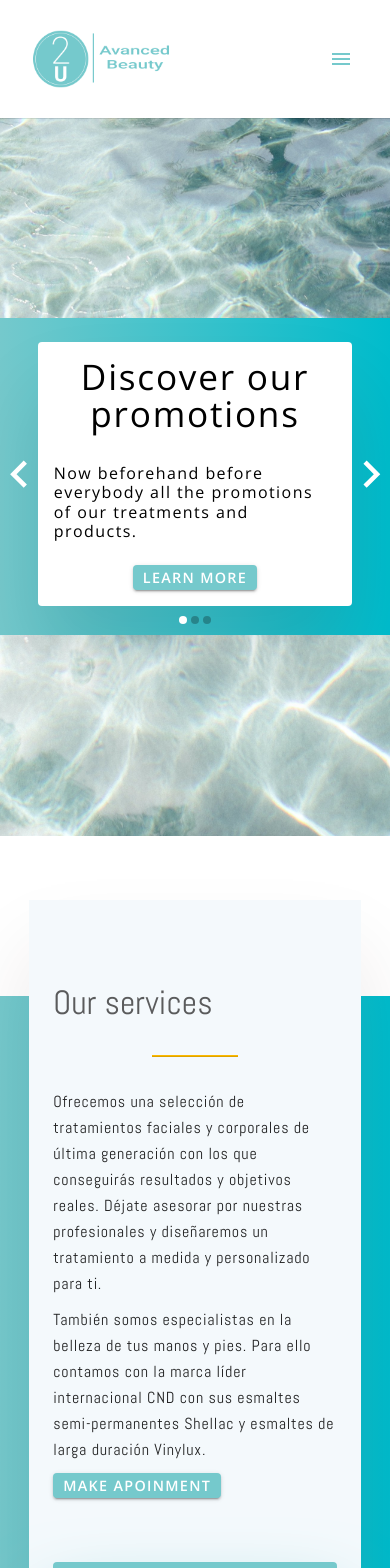
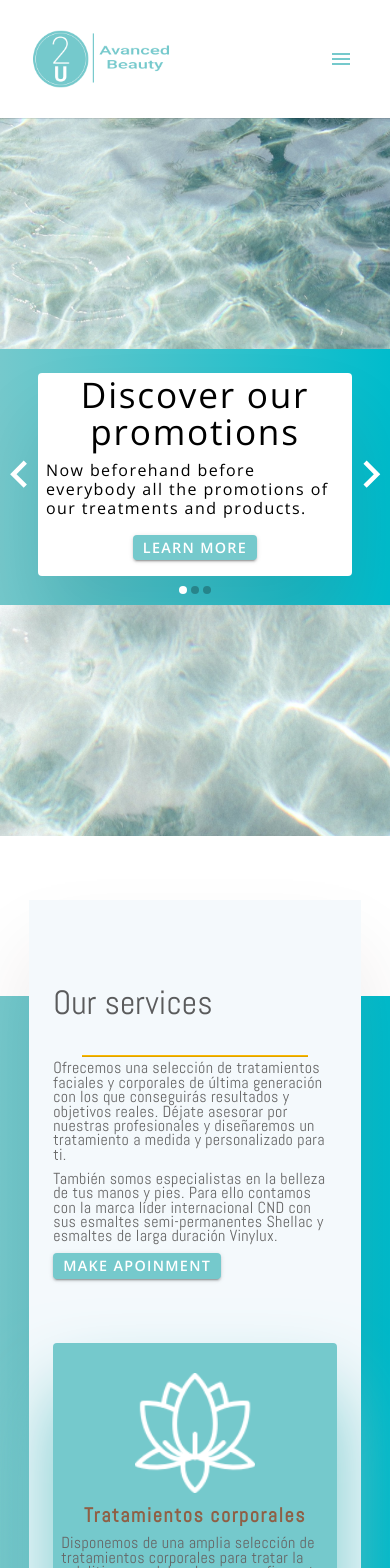
Before and after one commit to Rocamain/2u, a React (Create React App) app: page / in a window 390 px wide. Shown: the top 1568 px of the page. Built offline with nearby package versions, Linux system fonts and the light colour scheme; data requests are answered from the project's data file.

Commit message:
creates section Our Centers that emplies a refactoring on Card and CardGrid components, adding the posibility of add more than one paragragh conntent, as well as subtitles, creates variants for a better management on compenent versions or difference on  Cards component

```diff
--- a/data/db.json
+++ b/data/db.json
@@ -25,21 +25,34 @@
   "Home": [
     {
       "component": "Carousel",
+
       "cards": [
         {
           "title": "Discover our promotions",
-          "content": "Now beforehand before everybody all the promotions of our treatments and products.",
-          "button": "Learn More"
+          "content": [
+            "Now beforehand before everybody all the promotions of our treatments and products."
+          ],
+          "button": "Learn More",
+          "variantTitle": "title1",
+          "variantContent": "body1"
         },
         {
           "title": "The best products",
-          "content": "Now beforehand before everybody all the promotions of our treatments and products.",
-          "button": "Learn More"
+          "content": [
+            "Now beforehand before everybody all the promotions of our treatments and products."
+          ],
+          "button": "Learn More",
+          "variantTitle": "title1",
+          "variantContent": "body1"
         },
         {
           "title": "Can you image??",
-          "content": "Now beforehand before everybody all the promotions of our treatments and products.",
-          "button": "Learn More"
+          "content": [
+            "Now beforehand before everybody all the promotions of our treatments and products."
+          ],
+          "button": "Learn More",
+          "variantTitle": "title1",
+          "variantContent": "body1"
         }
       ]
     },
@@ -55,23 +68,39 @@
       "cards": [
         {
           "title": "Tratamientos corporales",
-          "content": "Disponemos de una amplia selección de tratamientos corporales para tratar la celulitis, remodelar, drenar o reafirmar tu piel en los que combinamos técnicas manuales con aparatología avanzada.",
-          "iconFileName": "Tratamientos_corporales.png"
+          "content": [
+            "Disponemos de una amplia selección de tratamientos corporales para tratar la celulitis, remodelar, drenar o reafirmar tu piel en los que combinamos técnicas manuales con aparatología avanzada."
+          ],
+          "iconFileName": "Tratamientos_corporales.png",
+          "variantTitle": "title2",
+          "variantContent": "body2"
         },
         {
           "title": "Manicuras y pedicuras",
-          "content": "Trabajamos con productos innovadores y seguros como CND en sus versiones Vinylux y Shellac.",
-          "iconFileName": "Manicuras_y_pedicuras.png"
+          "content": [
+            "Trabajamos con productos innovadores y seguros como CND en sus versiones Vinylux y Shellac."
+          ],
+          "iconFileName": "Manicuras_y_pedicuras.png",
+          "variantTitle": "title2",
+          "variantContent": "body2"
         },
         {
           "title": "Tratamientos faciales",
-          "content": "Para nuestros tratamientos faciales elegimos Thalgo, cosmética 100% de origen marino que nace en las profundidades del océano.",
-          "iconFileName": "Tratamientos_faciales.png"
+          "content": [
+            "Para nuestros tratamientos faciales elegimos Thalgo, cosmética 100% de origen marino que nace en las profundidades del océano."
+          ],
+          "iconFileName": "Tratamientos_faciales.png",
+          "variantTitle": "title2",
+          "variantContent": "body2"
         },
         {
           "title": "Fotodepilacion",
-          "content": "Olvídate del vello con nuestro tratamiento de fotodepilación IPL, luz pulsada de alta intensidad.",
-          "iconFileName": "Fotodepilacion.png"
+          "content": [
+            "Olvídate del vello con nuestro tratamiento de fotodepilación IPL, luz pulsada de alta intensidad."
+          ],
+          "iconFileName": "Fotodepilacion.png",
+          "variantTitle": "title2",
+          "variantContent": "body2"
         }
       ]
     },
@@ -109,18 +138,30 @@
       "cards": [
         {
           "title": "Quality products",
-          "content": "Sólo utilizamos los mejores productos del mercado, razón que nos hace diferenciarnos de los demás.",
-          "iconFileName": "Quality_products.png"
+          "content": [
+            "Sólo utilizamos los mejores productos del mercado, razón que nos hace diferenciarnos de los demás."
+          ],
+          "iconFileName": "Quality_products.png",
+          "variantTitle": "title2",
+          "variantContent": "body2"
         },
         {
           "title": "Personalized treatments",
-          "content": "Nuestro trato es totalmente personalizado, queremos que tu experiencia con nosotros siempre sea la mejor.",
-          "iconFileName": "Personalized_treatments.png"
+          "content": [
+            "Nuestro trato es totalmente personalizado, queremos que tu experiencia con nosotros siempre sea la mejor."
+          ],
+          "iconFileName": "Personalized_treatments.png",
+          "variantTitle": "title2",
+          "variantContent": "body2"
         },
         {
           "title": "Qualified personel",
-          "content": "Contamos con el mejor personal profesional, todos altamente cualificados en terapias estéticas y con amplia experiencia.",
-          "iconFileName": "Qualified_personel.png"
+          "content": [
+            "Contamos con el mejor personal profesional, todos altamente cualificados en terapias estéticas y con amplia experiencia."
+          ],
+          "iconFileName": "Qualified_personel.png",
+          "variantTitle": "title2",
+          "variantContent": "body2"
         }
       ]
     },
@@ -129,20 +170,32 @@
       "title": "Partners",
       "cards": [
         {
-          "content": "La marca profesional internacional líder que revoluciona el sector de la belleza de manos y pies.",
-          "iconFileName": "cbeauty.jpg"
+          "content": [
+            "La marca profesional internacional líder que revoluciona el sector de la belleza de manos y pies."
+          ],
+          "iconFileName": "cbeauty.jpg",
+          "variantContent": "body2"
         },
         {
-          "content": "Después de más de 30 años de experiencia y de investigación científica LPG Endermologie ofrece una alternativa natural al 100%: estimula la actividad celular latente dentro de nuestra piel para luchar contra todas las manifestaciones antiestéticas (arrugas, flacidez de la piel, la grasa resistente localizada, la apariencia de la celulitis, y más).",
-          "iconFileName": "lpg.png"
+          "content": [
+            "Después de más de 30 años de experiencia y de investigación científica LPG Endermologie ofrece una alternativa natural al 100%: estimula la actividad celular latente dentro de nuestra piel para luchar contra todas las manifestaciones antiestéticas (arrugas, flacidez de la piel, la grasa resistente localizada, la apariencia de la celulitis, y más)."
+          ],
+          "iconFileName": "lpg.png",
+          "variantContent": "body2"
         },
         {
-          "content": "Alma, uno de los fabricantes líderes en la industria médica y estética que ofrece tecnologías y tratamientos de última generación basados en radiofrecuencia, fotodepilación, laser y ultrasonidos.",
-          "iconFileName": "alma.svg"
+          "content": [
+            "Alma, uno de los fabricantes líderes en la industria médica y estética que ofrece tecnologías y tratamientos de última generación basados en radiofrecuencia, fotodepilación, laser y ultrasonidos."
+          ],
+          "iconFileName": "alma.svg",
+          "variantContent": "body2"
         },
         {
-          "content": "Extractos marinos naturales que concentran principios activos, minerales y oligoelementos, hasta 10.000 veces superiores a las plantas terrestres.",
-          "iconFileName": "thalgo.jpg"
+          "content": [
+            "Extractos marinos naturales que concentran principios activos, minerales y oligoelementos, hasta 10.000 veces superiores a las plantas terrestres."
+          ],
+          "iconFileName": "thalgo.jpg",
+          "variantContent": "body2"
         }
       ]
     }
@@ -199,18 +252,30 @@
       "cards": [
         {
           "title": "Quality products",
-          "content": "Sólo utilizamos los mejores productos del mercado, razón que nos hace diferenciarnos de los demás.",
-          "iconFileName": "Quality_products.png"
+          "content": [
+            "Sólo utilizamos los mejores productos del mercado, razón que nos hace diferenciarnos de los demás."
+          ],
+          "iconFileName": "Quality_products.png",
+          "variantTitle": "title2",
+          "variantContent": "body2"
         },
         {
           "title": "Personalized treatments",
-          "content": "Nuestro trato es totalmente personalizado, queremos que tu experiencia con nosotros siempre sea la mejor.",
-          "iconFileName": "Personalized_treatments.png"
+          "content": [
+            "Nuestro trato es totalmente personalizado, queremos que tu experiencia con nosotros siempre sea la mejor."
+          ],
+          "iconFileName": "Personalized_treatments.png",
+          "variantTitle": "title2",
+          "variantContent": "body2"
         },
         {
           "title": "Qualified personel",
-          "content": "Contamos con el mejor personal profesional, todos altamente cualificados en terapias estéticas y con amplia experiencia.",
-          "iconFileName": "Qualified_personel.png"
+          "content": [
+            "Contamos con el mejor personal profesional, todos altamente cualificados en terapias estéticas y con amplia experiencia."
+          ],
+          "iconFileName": "Qualified_personel.png",
+          "variantTitle": "title2",
+          "variantContent": "body2"
         }
       ]
     },
@@ -219,20 +284,33 @@
       "title": "Partners",
       "cards": [
         {
-          "content": "La marca profesional internacional líder que revoluciona el sector de la belleza de manos y pies.",
-          "iconFileName": "cbeauty.jpg"
+          "content": [
+            "La marca profesional internacional líder que revoluciona el sector de la belleza de manos y pies."
+          ],
+          "iconFileName": "cbeauty.jpg",
+
+          "variantContent": "body2"
         },
         {
-          "content": "Después de más de 30 años de experiencia y de investigación científica LPG Endermologie ofrece una alternativa natural al 100%: estimula la actividad celular latente dentro de nuestra piel para luchar contra todas las manifestaciones antiestéticas (arrugas, flacidez de la piel, la grasa resistente localizada, la apariencia de la celulitis, y más).",
-          "iconFileName": "lpg.png"
+          "content": [
+            "Después de más de 30 años de experiencia y de investigación científica LPG Endermologie ofrece una alternativa natural al 100%: estimula la actividad celular latente dentro de nuestra piel para luchar contra todas las manifestaciones antiestéticas (arrugas, flacidez de la piel, la grasa resistente localizada, la apariencia de la celulitis, y más)."
+          ],
+          "iconFileName": "lpg.png",
+          "variantContent": "body2"
         },
         {
-          "content": "Alma, uno de los fabricantes líderes en la industria médica y estética que ofrece tecnologías y tratamientos de última generación basados en radiofrecuencia, fotodepilación, laser y ultrasonidos.",
-          "iconFileName": "alma.svg"
+          "content": [
+            "Alma, uno de los fabricantes líderes en la industria médica y estética que ofrece tecnologías y tratamientos de última generación basados en radiofrecuencia, fotodepilación, laser y ultrasonidos."
+          ],
+          "iconFileName": "alma.svg",
+          "variantContent": "body2"
         },
         {
-          "content": "Extractos marinos naturales que concentran principios activos, minerales y oligoelementos, hasta 10.000 veces superiores a las plantas terrestres.",
-          "iconFileName": "thalgo.jpg"
+          "content": [
+            "Extractos marinos naturales que concentran principios activos, minerales y oligoelementos, hasta 10.000 veces superiores a las plantas terrestres."
+          ],
+          "iconFileName": "thalgo.jpg",
+          "variantContent": "body2"
         }
       ]
     }
@@ -261,23 +339,39 @@
       "cards": [
         {
           "title": "Tratamientos corporales",
-          "content": "Disponemos de una amplia selección de tratamientos corporales para tratar la celulitis, remodelar, drenar o reafirmar tu piel en los que combinamos técnicas manuales con aparatología avanzada.",
-          "iconFileName": "Tratamientos_corporales.png"
+          "content": [
+            "Disponemos de una amplia selección de tratamientos corporales para tratar la celulitis, remodelar, drenar o reafirmar tu piel en los que combinamos técnicas manuales con aparatología avanzada."
+          ],
+          "iconFileName": "Tratamientos_corporales.png",
+          "variantTitle": "title2",
+          "variantContent": "body2"
         },
         {
           "title": "Manicuras y pedicuras",
-          "content": "Trabajamos con productos innovadores y seguros como CND en sus versiones Vinylux y Shellac.",
-          "iconFileName": "Manicuras_y_pedicuras.png"
+          "content": [
+            "Trabajamos con productos innovadores y seguros como CND en sus versiones Vinylux y Shellac."
+          ],
+          "iconFileName": "Manicuras_y_pedicuras.png",
+          "variantTitle": "title2",
+          "variantContent": "body2"
         },
         {
           "title": "Tratamientos faciales",
-          "content": "Para nuestros tratamientos faciales elegimos Thalgo, cosmética 100% de origen marino que nace en las profundidades del océano.",
-          "iconFileName": "Tratamientos_faciales.png"
+          "content": [
+            "Para nuestros tratamientos faciales elegimos Thalgo, cosmética 100% de origen marino que nace en las profundidades del océano."
+          ],
+          "iconFileName": "Tratamientos_faciales.png",
+          "variantTitle": "title2",
+          "variantContent": "body2"
         },
         {
           "title": "Fotodepilacion",
-          "content": "Olvídate del vello con nuestro tratamiento de fotodepilación IPL, luz pulsada de alta intensidad.",
-          "iconFileName": "Fotodepilacion.png"
+          "content": [
+            "Olvídate del vello con nuestro tratamiento de fotodepilación IPL, luz pulsada de alta intensidad."
+          ],
+          "iconFileName": "Fotodepilacion.png",
+          "variantTitle": "title2",
+          "variantContent": "body2"
         }
       ]
     },
@@ -349,24 +443,81 @@
       ],
       "button": "Check Fares"
     },
+    {
+      "component": "CardsGrid",
+      "title": "Our Centers",
+      "cards": [
+        {
+          "title": "Barcelona",
+          "subtitle": "L'ILL DIAGONAL",
+          "content": [
+            "Avda. Diagonal, 569",
+            "08029 – Barcelona",
+            "Telf: 93 410 14 87",
+            "Móvil: 640 725 935"
+          ],
+          "variantTitle": "title3",
+          "variantSubtitle": "subtitle1",
+          "variantContent": "body3"
+        },
+        {
+          "title": "Barcelona",
+          "subtitle": "TURO PARK",
+          "content": [
+            "C/ Tenor Viñas, 3",
+            "08021 – Barcelona",
+            "Telf: 93 200 96 56",
+            "Móvil: 640 725 934"
+          ],
+          "variantTitle": "title3",
+          "variantSubtitle": "subtitle1",
+          "variantContent": "body3"
+        },
+        {
+          "title": "Palma de Malloca",
+          "subtitle": "PALMA",
+          "content": [
+            "C/ Josep Anselm Clavé, 6",
+            "07002 – Palma de Mallorca",
+            "Telf: 971 707 281",
+            "Móvil: 646 531 481"
+          ],
+          "variantTitle": "title3",
+          "variantSubtitle": "subtitle1",
+          "variantContent": "body3"
+        }
+      ]
+    },
 
     {
       "component": "CardsGrid",
       "cards": [
         {
           "title": "Quality products",
-          "content": "Sólo utilizamos los mejores productos del mercado, razón que nos hace diferenciarnos de los demás.",
-          "iconFileName": "Quality_products.png"
+          "content": [
+            "Sólo utilizamos los mejores productos del mercado, razón que nos hace diferenciarnos de los demás."
+          ],
+          "iconFileName": "Quality_products.png",
+          "variantTitle": "title2",
+          "variantContent": "body2"
         },
         {
           "title": "Personalized treatments",
-          "content": "Nuestro trato es totalmente personalizado, queremos que tu experiencia con nosotros siempre sea la mejor.",
-          "iconFileName": "Personalized_treatments.png"
+          "content": [
+            "Nuestro trato es totalmente personalizado, queremos que tu experiencia con nosotros siempre sea la mejor."
+          ],
+          "iconFileName": "Personalized_treatments.png",
+          "variantTitle": "title2",
+          "variantContent": "body2"
         },
         {
           "title": "Qualified personel",
-          "content": "Contamos con el mejor personal profesional, todos altamente cualificados en terapias estéticas y con amplia experiencia.",
-          "iconFileName": "Qualified_personel.png"
+          "content": [
+            "Contamos con el mejor personal profesional, todos altamente cualificados en terapias estéticas y con amplia experiencia."
+          ],
+          "iconFileName": "Qualified_personel.png",
+          "variantTitle": "title2",
+          "variantContent": "body2"
         }
       ]
     },
@@ -375,20 +526,32 @@
       "title": "Partners",
       "cards": [
         {
-          "content": "La marca profesional internacional líder que revoluciona el sector de la belleza de manos y pies.",
-          "iconFileName": "cbeauty.jpg"
+          "content": [
+            "La marca profesional internacional líder que revoluciona el sector de la belleza de manos y pies."
+          ],
+          "iconFileName": "cbeauty.jpg",
+          "variantContent": "body2"
         },
         {
-          "content": "Después de más de 30 años de experiencia y de investigación científica LPG Endermologie ofrece una alternativa natural al 100%: estimula la actividad celular latente dentro de nuestra piel para luchar contra todas las manifestaciones antiestéticas (arrugas, flacidez de la piel, la grasa resistente localizada, la apariencia de la celulitis, y más).",
-          "iconFileName": "lpg.png"
+          "content": [
+            "Después de más de 30 años de experiencia y de investigación científica LPG Endermologie ofrece una alternativa natural al 100%: estimula la actividad celular latente dentro de nuestra piel para luchar contra todas las manifestaciones antiestéticas (arrugas, flacidez de la piel, la grasa resistente localizada, la apariencia de la celulitis, y más)."
+          ],
+          "iconFileName": "lpg.png",
+          "variantContent": "body2"
         },
         {
-          "content": "Alma, uno de los fabricantes líderes en la industria médica y estética que ofrece tecnologías y tratamientos de última generación basados en radiofrecuencia, fotodepilación, laser y ultrasonidos.",
-          "iconFileName": "alma.svg"
+          "content": [
+            "Alma, uno de los fabricantes líderes en la industria médica y estética que ofrece tecnologías y tratamientos de última generación basados en radiofrecuencia, fotodepilación, laser y ultrasonidos."
+          ],
+          "iconFileName": "alma.svg",
+          "variantContent": "body2"
         },
         {
-          "content": "Extractos marinos naturales que concentran principios activos, minerales y oligoelementos, hasta 10.000 veces superiores a las plantas terrestres.",
-          "iconFileName": "thalgo.jpg"
+          "content": [
+            "Extractos marinos naturales que concentran principios activos, minerales y oligoelementos, hasta 10.000 veces superiores a las plantas terrestres."
+          ],
+          "iconFileName": "thalgo.jpg",
+          "variantContent": "body2"
         }
       ]
     }
--- a/src/assets/static/theme/styledTheme.js
+++ b/src/assets/static/theme/styledTheme.js
@@ -105,6 +105,41 @@ theme = createTheme(theme, {
       fontFamily: ['Open Sans', 'Abel'].join(','),
       letterSpacing: '0.05em',
     },
+    title3: {
+      fontWeight: '600',
+      fontSize: '1.2rem',
+      color: '#00BCCC',
+      lineHeight: 1.25,
+      fontFamily: ['Abel', 'Open Sans'].join(','),
+      letterSpacing: '0.05em',
+      // marginBottom: '0.5em',
+      [theme.breakpoints.between('xs', 'sm')]: {
+        fontWeight: '700',
+        fontSize: '1.3rem',
+        lineHeight: '1.3rem',
+        letterSpacing: '0.04em',
+      },
+      [theme.breakpoints.between('sm', 'md')]: {
+        fontSize: '1.45rem',
+        lineHeight: '1.3rem',
+        letterSpacing: '0.03em',
+      },
+      [theme.breakpoints.up('md')]: {
+        fontSize: '1.6rem',
+        lineHeight: '1.5rem',
+        letterSpacing: '0.02em',
+      },
+    },
+    subtitle1: {
+      fontWeight: '700',
+      fontSize: '0.9rem',
+      color: '#666',
+      fontFamily: ['Open Sans', 'Abel'].join(','),
+      marginBottom: '0.5em',
+      fontSize: '0.9rem',
+      lineHeight: '1rem',
+      letterSpacing: '0.01em',
+    },
     navbarLinks: {
       fontWeight: '600',
       fontSize: '0.9rem',
@@ -134,17 +169,27 @@ theme = createTheme(theme, {
     body2: {
       fontWeight: '400',
       fontSize: '1rem',
-      color: theme.palette.text.primary,
-      lineHeight: 1.63,
+      color: '#666',
+      lineHeight: '0.9rem',
       fontFamily: ['Abel', 'Open Sans'].join(','),
-      letterSpacing: '0.05rem',
+      letterSpacing: '0.02rem',
       marginBottom: '0.6em',
       [theme.breakpoints.up('md')]: {
         fontSize: '1.14rem',
+        lineHeight: '1.08rem',
+        letterSpacing: '0.03rem',
       },
     },
+    body3: {
+      fontWeight: '500',
+      fontSize: '1rem',
+      color: '#666',
+      lineHeight: '0.9rem',
+      fontFamily: ['Abel', 'Open Sans'].join(','),
+      marginBottom: '0.5em',
+    },
     title2: {
-      fontWeight: '400',
+      fontWeight: '600',
       fontSize: '1.4rem',
       lineHeight: 1.05,
       fontFamily: ['Abel', 'Open Sans'].join(','),
@@ -186,6 +231,22 @@ theme = createTheme(theme, {
           flexDirection: 'column',
           alignItems: 'center',
           boxShadow: '0px 50px 80px 0px rgb(12 2 2 / 10%)',
+          '&:hover': {},
+        },
+      },
+    },
+    MuiCardHeader: {
+      styleOverrides: {
+        root: {
+          padding: '0.2em',
+          '&:hover': {},
+        },
+      },
+    },
+    MuiCardContent: {
+      styleOverrides: {
+        root: {
+          padding: '0.5em',
           '&:hover': {},
         },
       },
--- a/src/components/sections/CardsGrid.jsx
+++ b/src/components/sections/CardsGrid.jsx
@@ -5,7 +5,7 @@ import useCardStyles from '../../hooks/styles/useCardStyles';
 function CardsGrid(props) {
   const { path, cards, title } = props;
   const classes = useCardStyles();
-  console.log(props);
+
   return (
     <Box>
       {title && (
@@ -36,8 +36,8 @@ function CardsGrid(props) {
               item
               key={index}
               xs={8}
-              sm={cards.length > 3 ? 5 : 4}
-              md={3}
+              sm={cards.length > 3 ? 5 : 8}
+              md={4}
               sx={{
                 textAlign: 'center',
                 width: cards.length > 3 ? '100%' : '80%',
--- a/src/components/single/Card.jsx
+++ b/src/components/single/Card.jsx
@@ -14,6 +14,7 @@ import StyledButton from './Button';
 
 export default function StyledCard(props) {
   const { cardInfo, exit, carousel, iconFileName, cardStyles } = props;
+  const { variantContent, variantTitle, variantSubtitle } = cardInfo;
 
   let animationStyles = useSlideAnimation();
 
@@ -36,21 +37,22 @@ export default function StyledCard(props) {
         {cardInfo.title && (
           <CardHeader
             title={
-              <Typography
-                align="center"
-                variant={carousel ? 'title1' : 'title2'}
-                component="h3"
-              >
+              <Typography align="center" variant={variantTitle} component="h3">
                 {cardInfo.title}
               </Typography>
             }
           />
         )}
 
-        <CardContent sx={{ pb: '0.5em' }}>
-          <Typography variant={carousel ? 'body1' : 'body2'}>
-            {cardInfo.content}
+        <CardContent sx={{ pb: '0' }}>
+          <Typography align="center" variant={variantSubtitle} component="h5">
+            {cardInfo.subtitle}
           </Typography>
+          {cardInfo.content.map((paragraph, index) => (
+            <Typography key={index} variant={variantContent} component="p">
+              {paragraph}
+            </Typography>
+          ))}
         </CardContent>
         {carousel && (
           <CardActions sx={{ py: '1em' }}>
--- a/src/hooks/styles/useCardStyles.js
+++ b/src/hooks/styles/useCardStyles.js
@@ -50,20 +50,12 @@ export const useStyles = makeStyles((theme) => {
     divider: {
       backgroundColor: '#fcb900',
       height: '0.2em',
-      width: '30%',
+      width: '80%',
+      margin: '0.4em auto',
       [theme.breakpoints.down('md')]: {
         width: '80%',
-        margin: '2em auto',
-      },
-    },
-    divider: {
-      backgroundColor: '#fcb900',
-      height: '0.2em',
-      width: '20%',
-      [theme.breakpoints.down('md')]: {
-        height: '0.1em',
-        width: '30%',
-        margin: '2em auto',
+        height: '0.15em',
+        margin: '0.25em auto',
       },
     },
 
--- a/src/pages/PageComponent.jsx
+++ b/src/pages/PageComponent.jsx
@@ -3,7 +3,7 @@ import useFetch from '../hooks/useFetch';
 
 export default function PageComponent(props) {
   const { path } = props;
-  console.log(path);
+
   const data = useFetch(`http://localhost:8000/${path}`);
 
   const renderComponents = (routeComponents) => {
```
